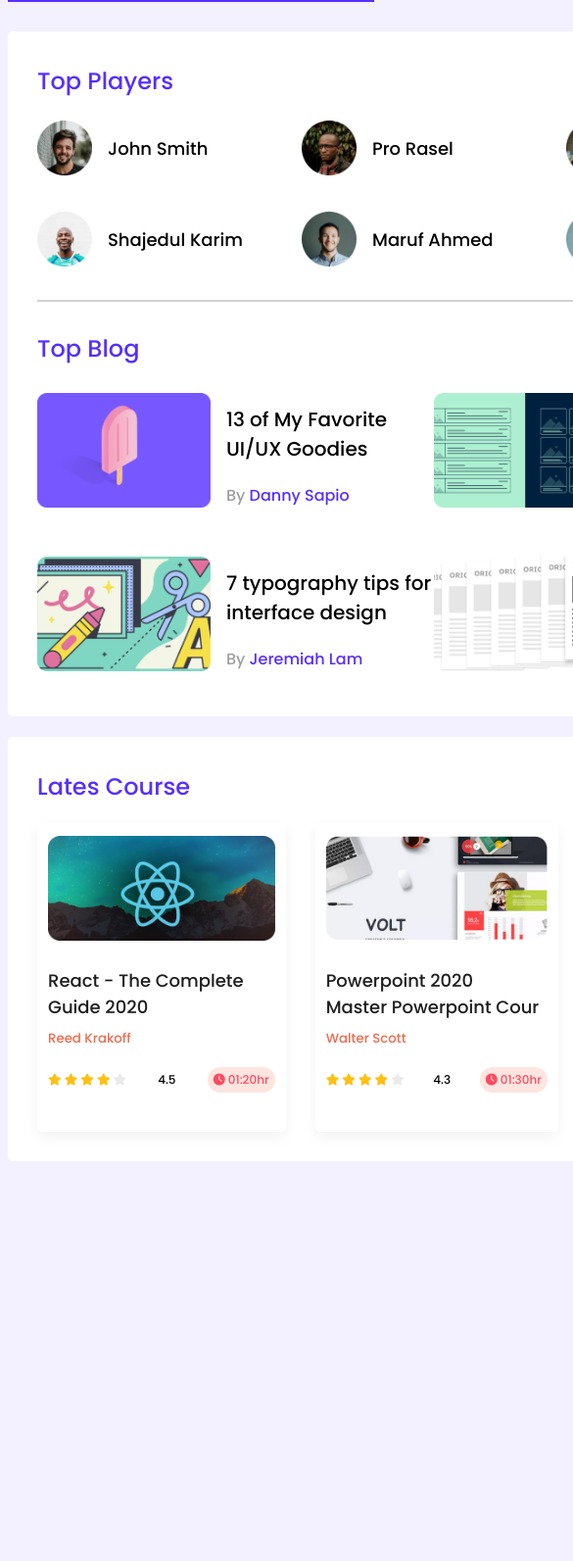
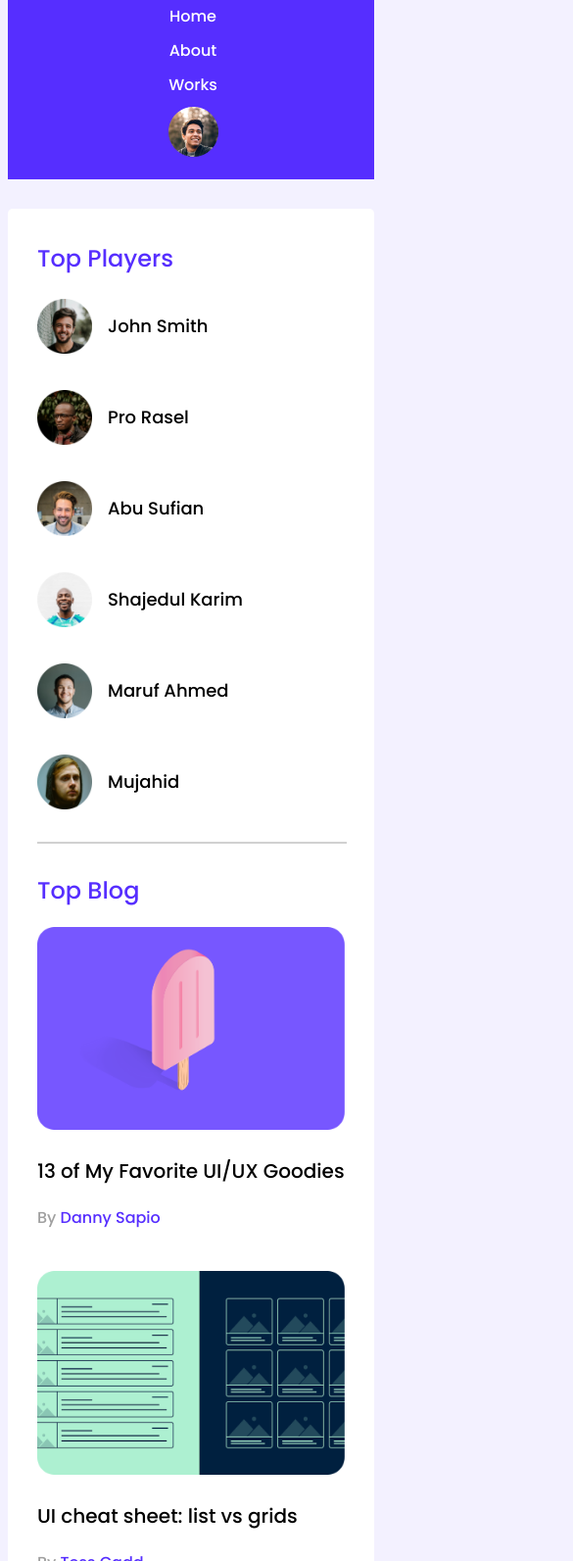
Before and after one commit to ijazhossain/leader-board-css-3, a plain HTML site: page index.html in a window 390 px wide. Shown: the part 96-1689 px from the top of the page at 98% size, 585 px wide, since content can reach past the window. Before the commit the page ends 1289 px from the top, so only its background shows below. Drawn offline with Linux system fonts and the light colour scheme.

Commit message:
responsive styles addede

```diff
--- a/styles/style.css
+++ b/styles/style.css
@@ -98,7 +98,7 @@ hr {
 .blogs {
     display: grid;
     grid-template-columns: repeat(2, 1fr);
-    grid-row-gap: 26px;
+    grid-gap: 26px;
 }
 
 .blog {
@@ -137,7 +137,8 @@ hr {
 }
 
 .courses {
-    display: flex;
+    display: grid;
+    grid-template-columns: repeat(3, 1fr);
     gap: 30px;
 }
 
@@ -196,3 +197,73 @@ hr {
     border-radius: 14.6913px;
     padding: 4px 6px;
 }
+
+.hide {
+    display: none;
+}
+
+/* Media Query */
+@media screen and (max-width:576px) {
+    nav {
+        padding-top: 20px;
+        flex-direction: column;
+        align-items: center;
+    }
+
+    .nav-right ul {
+        margin-top: 20px;
+        flex-direction: column;
+        gap: 10px;
+    }
+
+    main {
+        width: 100%;
+    }
+
+    .players {
+        grid-template-columns: 1fr;
+    }
+
+    .blogs {
+        grid-template-columns: 1fr;
+
+    }
+
+    .blog {
+        flex-direction: column;
+        align-items: start;
+    }
+
+    .blog-thumbnail img {
+        width: 100%;
+
+    }
+
+    .courses {
+        grid-template-columns: 1fr;
+    }
+}
+
+@media screen and (min-width:577px) and (max-width:992px) {
+    main {
+        width: 100%;
+    }
+
+    .players {
+        grid-template-columns: repeat(2, 1fr);
+    }
+
+    .blog {
+        flex-direction: column;
+        align-items: start;
+    }
+
+    .blog-thumbnail img {
+        width: 100%;
+
+    }
+
+    .courses {
+        grid-template-columns: repeat(2, 1fr);
+    }
+}
```
Also changed, not shown: index.html (+3 -3 lines).
